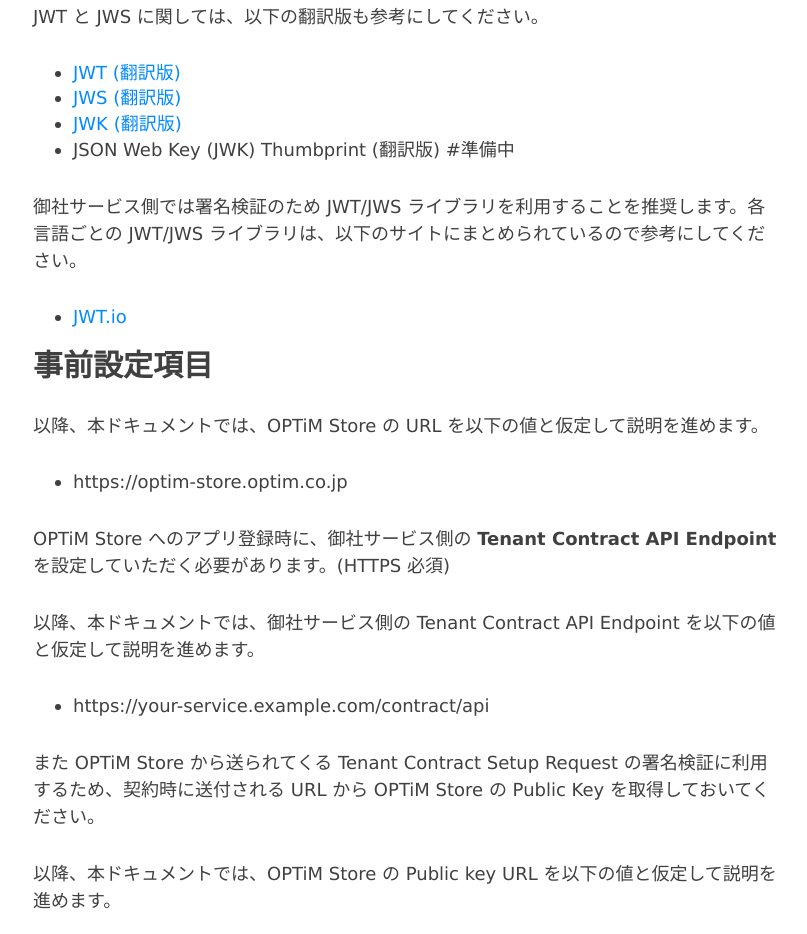
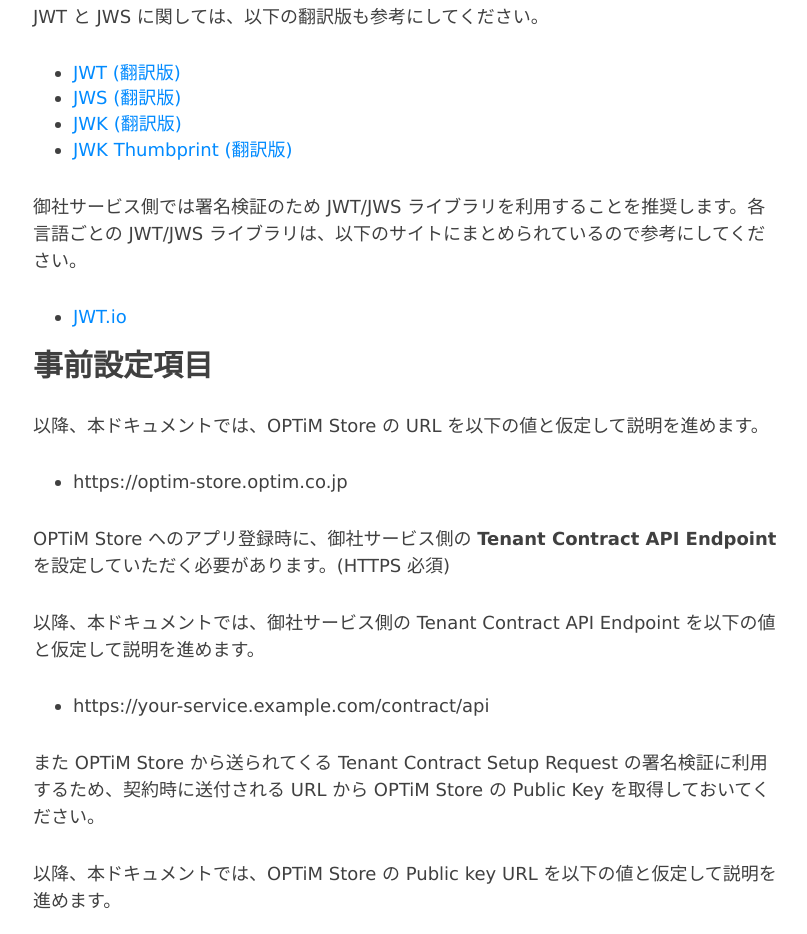
Before and after one commit to optim-corp/optim_store_api_docs, a plain HTML site: page setup/contract.html in a window 1280 px wide. Shown: the part 1123-2057 px from the top of the page, without its empty margins (232-1039 px from the left). Drawn offline with Linux system fonts and the light colour scheme.

Commit message:
Add JWK Thumbprint link

```diff
--- a/setup/contract.html
+++ b/setup/contract.html
@@ -180,7 +180,7 @@
   <li><a href="http://openid-foundation-japan.github.io/draft-ietf-oauth-json-web-token-11.ja.html">JWT (翻訳版)</a></li>
   <li><a href="http://openid-foundation-japan.github.io/draft-ietf-jose-json-web-signature-14.ja.html">JWS (翻訳版)</a></li>
   <li><a href="http://openid-foundation-japan.github.io/rfc7517.ja.html">JWK (翻訳版)</a></li>
-  <li>JSON Web Key (JWK) Thumbprint (翻訳版) #準備中</li>
+  <li><a href="http://openid-foundation-japan.github.io/rfc7638.ja.html">JWK Thumbprint (翻訳版)</a></li>
 </ul>
 
 <p>御社サービス側では署名検証のため JWT/JWS ライブラリを利用することを推奨します。各言語ごとの JWT/JWS ライブラリは、以下のサイトにまとめられているので参考にしてください。</p>
```
